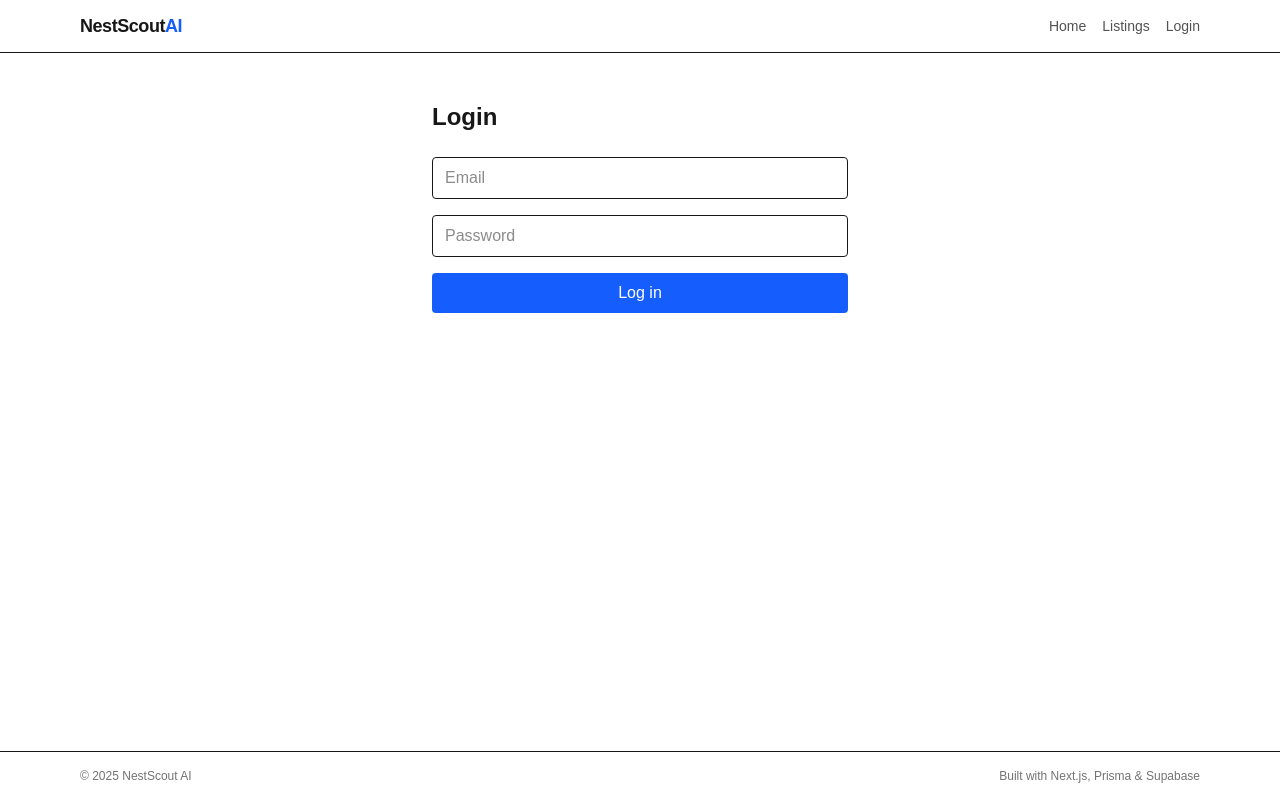
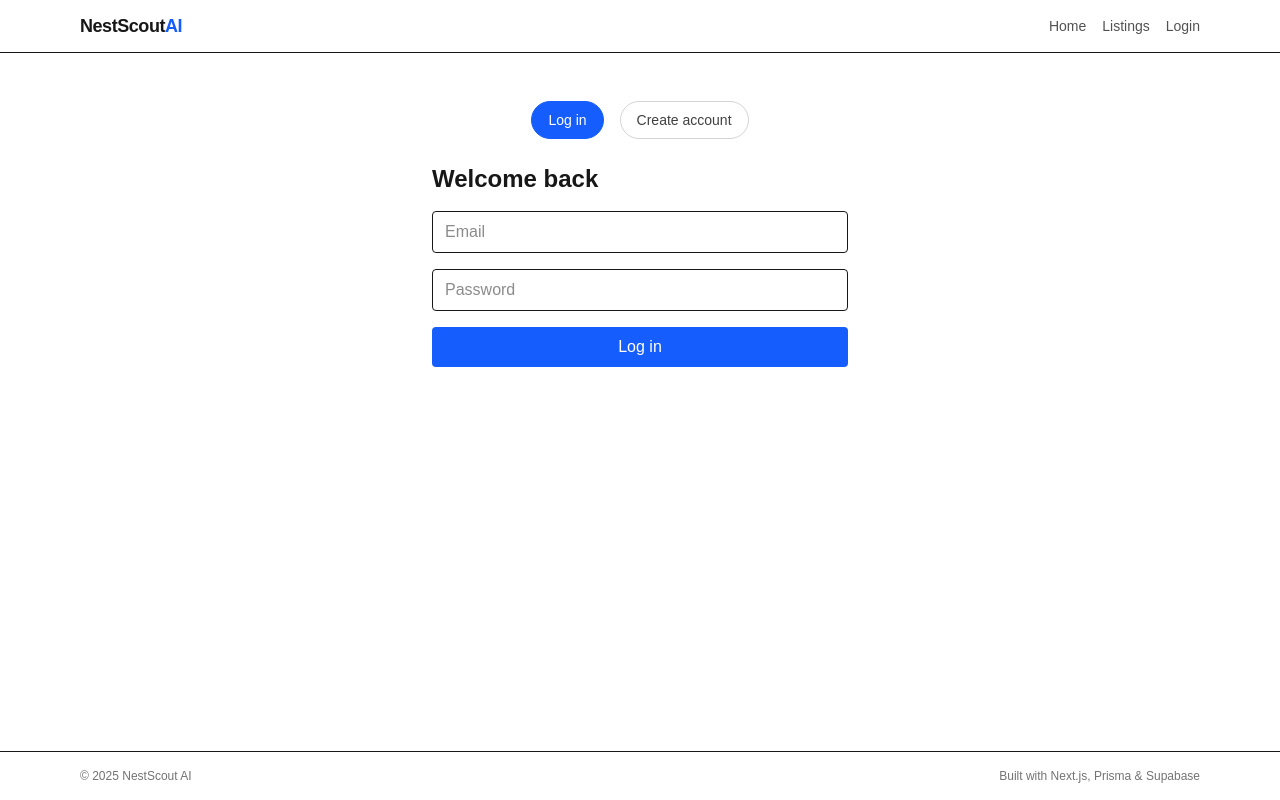
Before and after one commit to shay122990/nestscout-ai, a Next.js app: page /login in a window 1280 px wide. Built offline with nearby package versions, Linux system fonts and the light colour scheme; no server answers.

Commit message:
login page update to create user

```diff
--- a/app/login/page.tsx
+++ b/app/login/page.tsx
@@ -1,73 +1,190 @@
 "use client";
 
-import { useState, FormEvent } from "react";
+import { FormEvent, useState } from "react";
 import { useRouter } from "next/navigation";
 import { supabase } from "@/lib/supabaseClient";
 
+type Mode = "login" | "signup";
+type Role = "USER" | "AGENT";
+
+type UserMetadata = {
+  full_name?: string;
+};
+
+function getUserFullName(userMetadata: unknown): string | null {
+  if (
+    userMetadata &&
+    typeof userMetadata === "object" &&
+    "full_name" in userMetadata &&
+    typeof (userMetadata as { full_name: unknown }).full_name === "string"
+  ) {
+    return (userMetadata as { full_name: string }).full_name;
+  }
+  return null;
+}
+
 export default function LoginPage() {
   const router = useRouter();
+
+  const [mode, setMode] = useState<Mode>("login");
   const [email, setEmail] = useState("");
   const [password, setPassword] = useState("");
+  const [fullName, setFullName] = useState("");
   const [error, setError] = useState<string | null>(null);
   const [loading, setLoading] = useState(false);
 
-  async function handleLogin(e: FormEvent) {
+  async function syncUser(params: {
+    authUserId: string;
+    email: string;
+    name: string | null;
+  }): Promise<Role> {
+    const res = await fetch("/api/auth/sync-user", {
+      method: "POST",
+      headers: { "Content-Type": "application/json" },
+      body: JSON.stringify(params),
+    });
+
+    if (!res.ok) {
+      const json = await res.json().catch(() => null);
+      console.error("sync-user failed", json);
+      throw new Error("Could not sync user");
+    }
+
+    const json = await res.json();
+    return (json.user?.role as Role) ?? "USER";
+  }
+
+  async function handleSubmit(e: FormEvent) {
     e.preventDefault();
     setError(null);
     setLoading(true);
 
+    try {
+      if (mode === "login") {
         const { data, error: supabaseError } =
-      await supabase.auth.signInWithPassword({ email, password });
+          await supabase.auth.signInWithPassword({
+            email,
+            password,
+          });
 
         if (supabaseError || !data.user) {
           setError(supabaseError?.message ?? "Login failed");
-      setLoading(false);
+          return;
+        }
+
+        const user = data.user;
+        const metadataName = getUserFullName(
+          user.user_metadata as UserMetadata
+        );
+
+        const role = await syncUser({
+          authUserId: user.id,
+          email: user.email ?? "",
+          name: metadataName,
+        });
+
+        if (role === "AGENT") {
+          router.push("/dashboard");
+        } else {
+          router.push("/profile");
+        }
+      } else {
+        const { data, error: supabaseError } = await supabase.auth.signUp({
+          email,
+          password,
+          options: {
+            data: {
+              full_name: fullName || null,
+            },
+          },
+        });
+
+        if (supabaseError) {
+          setError(supabaseError.message);
+          return;
+        }
+
+        if (!data.user) {
+          setError(
+            "Account created. Please check your email to confirm, then log in."
+          );
           return;
         }
 
         const user = data.user;
 
-    // Sync user into Prisma and get role back
-    const res = await fetch("/api/auth/sync-user", {
-      method: "POST",
-      headers: { "Content-Type": "application/json" },
-      body: JSON.stringify({
+        await syncUser({
           authUserId: user.id,
-        email: user.email,
-        name: user.user_metadata?.full_name ?? null,
-      }),
+          email: user.email ?? "",
+          name: fullName || null,
         });
 
-    if (!res.ok) {
-      const json = await res.json().catch(() => null);
-      console.error("sync-user failed", json);
-      setError("Could not sync user");
-      setLoading(false);
+        if (!data.session) {
+          setError(
+            "Account created. Please check your email to confirm, then log in."
+          );
           return;
         }
 
-    const json = await res.json();
-    const role = json.user?.role as "USER" | "AGENT" | "ADMIN" | undefined;
-
-    if (role === "AGENT" || role === "ADMIN") {
-      router.push("/dashboard");
-    } else {
         router.push("/profile");
       }
-
+    } catch (err) {
+      const message =
+        err instanceof Error ? err.message : "Something went wrong";
+      setError(message);
+    } finally {
       setLoading(false);
+    }
   }
 
   return (
     <main className="max-w-md mx-auto py-12 px-4">
-      <h1 className="text-2xl font-semibold mb-6">Login</h1>
+      <div className="mb-6 flex justify-center gap-4">
+        <button
+          type="button"
+          onClick={() => setMode("login")}
+          className={`px-4 py-2 rounded-full text-sm border transition ${
+            mode === "login"
+              ? "bg-blue-600 text-white border-blue-600"
+              : "bg-white text-neutral-700 border-neutral-300"
+          }`}
+        >
+          Log in
+        </button>
+        <button
+          type="button"
+          onClick={() => setMode("signup")}
+          className={`px-4 py-2 rounded-full text-sm border transition ${
+            mode === "signup"
+              ? "bg-blue-600 text-white border-blue-600"
+              : "bg-white text-neutral-700 border-neutral-300"
+          }`}
+        >
+          Create account
+        </button>
+      </div>
 
-      <form onSubmit={handleLogin} className="space-y-4">
+      <h1 className="text-2xl font-semibold mb-4">
+        {mode === "login" ? "Welcome back" : "Create your NestScout account"}
+      </h1>
+
+      <form onSubmit={handleSubmit} className="space-y-4">
+        {mode === "signup" && (
+          <input
+            type="text"
+            className="w-full border rounded px-3 py-2"
+            placeholder="Full name (optional)"
+            value={fullName}
+            onChange={(e) => setFullName(e.target.value)}
+          />
+        )}
+
         <input
           type="email"
           className="w-full border rounded px-3 py-2"
           placeholder="Email"
           required
+          value={email}
           onChange={(e) => setEmail(e.target.value)}
         />
 
@@ -76,6 +193,7 @@ export default function LoginPage() {
           className="w-full border rounded px-3 py-2"
           placeholder="Password"
           required
+          value={password}
           onChange={(e) => setPassword(e.target.value)}
         />
 
@@ -86,7 +204,13 @@ export default function LoginPage() {
           className="w-full bg-blue-600 text-white py-2 rounded disabled:opacity-60"
           disabled={loading}
         >
-          {loading ? "Logging in..." : "Log in"}
+          {loading
+            ? mode === "login"
+              ? "Logging in..."
+              : "Creating account..."
+            : mode === "login"
+            ? "Log in"
+            : "Sign up"}
         </button>
       </form>
     </main>
```
Lines whose indentation alone changed are shown as unchanged.
